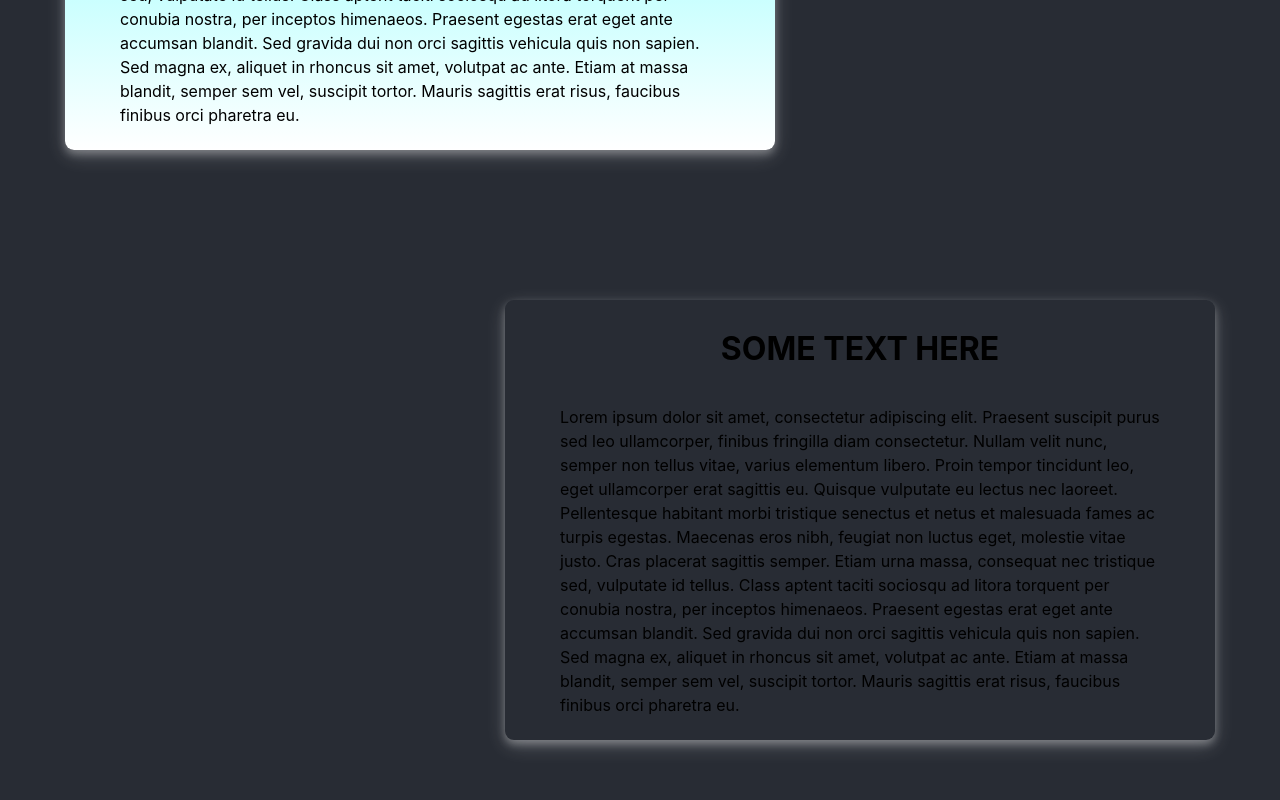
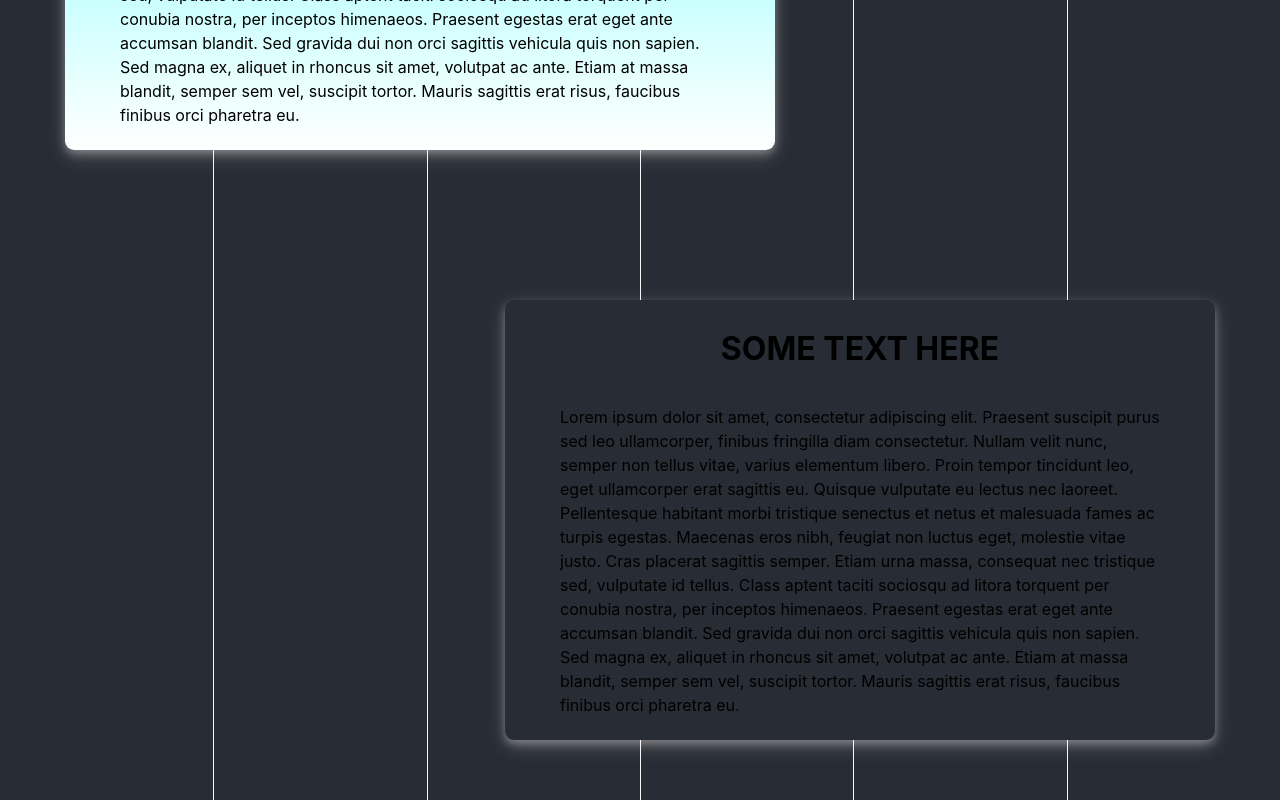
Before and after one commit to BuddhaTheChef/jul2019, a React (Create React App) app: page / in a window 1280 px wide. Shown: the part 2120-2920 px from the top of the page. Built offline with nearby package versions, Linux system fonts and the light colour scheme; a web font is replaced by a local one.

Commit message:
added vertical lines

```diff
--- a/src/App.css
+++ b/src/App.css
@@ -133,3 +133,39 @@ body {
   filter: drop-shadow(5px 20px 12px #222);
   height: 200px;
 }
+
+.vl1 {
+  border-left: 1px solid whitesmoke;
+  height: 5000px;
+  position: absolute;
+  left: 16.666%;
+  z-index: -1;
+}
+.vl2 {
+  border-left: 1px solid whitesmoke;
+  height: 5000px;
+  position: absolute;
+  left: 33.332%;
+  z-index: -1;
+}
+.vl3 {
+  border-left: 1px solid whitesmoke;
+  height: 5000px;
+  position: absolute;
+  left: 49.999%;
+  z-index: -1;
+}
+.vl4 {
+  border-left: 1px solid whitesmoke;
+  height: 5000px;
+  position: absolute;
+  left: 66.666%;
+  z-index: -1;
+}
+.vl5 {
+  border-left: 1px solid whitesmoke;
+  height: 5000px;
+  position: absolute;
+  left: 83.333%;
+  z-index: -1;
+}
--- a/src/components/LandingPage.js
+++ b/src/components/LandingPage.js
@@ -9,6 +9,11 @@ class LandingPage extends Component {
   render() {
     return (
       <div>
+          <div class="vl1"></div>
+          <div class="vl2"></div>
+          <div class="vl3"></div>
+          <div class="vl4"></div>
+          <div class="vl5"></div>
         <div id="main">
           <Parallax id="logo" y={[-190, 90]} tagOuter="figure">
             <h1 className="landingPageTitle">GAME TIME MACHINE</h1>
@@ -146,6 +151,7 @@ class LandingPage extends Component {
         <div
           style={{
             height: "55vh",
+            backgroundColor: '#282c34',
             margin: "150px 65px 50px auto",
             width: "600px",
             padding: "0px 55px",
```
